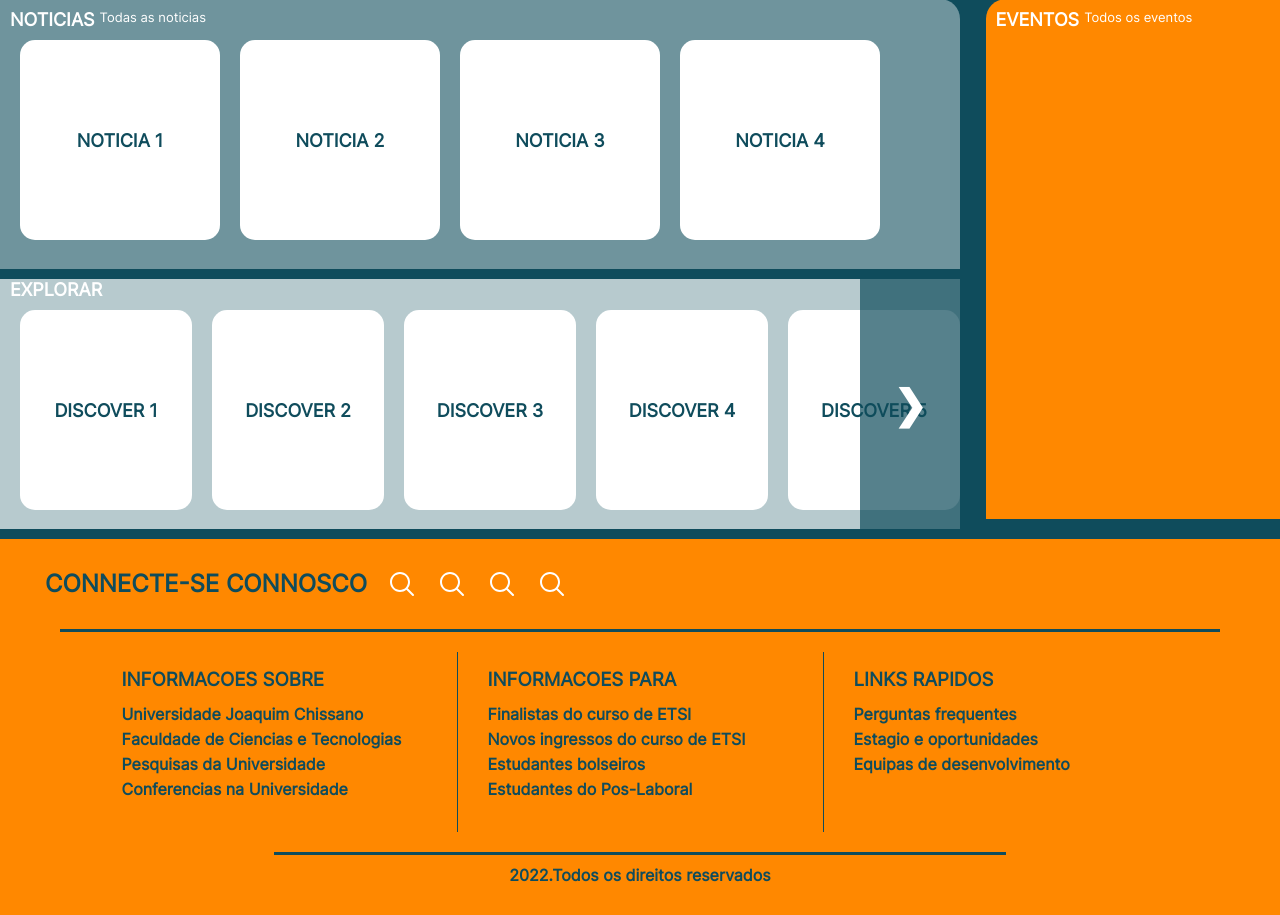
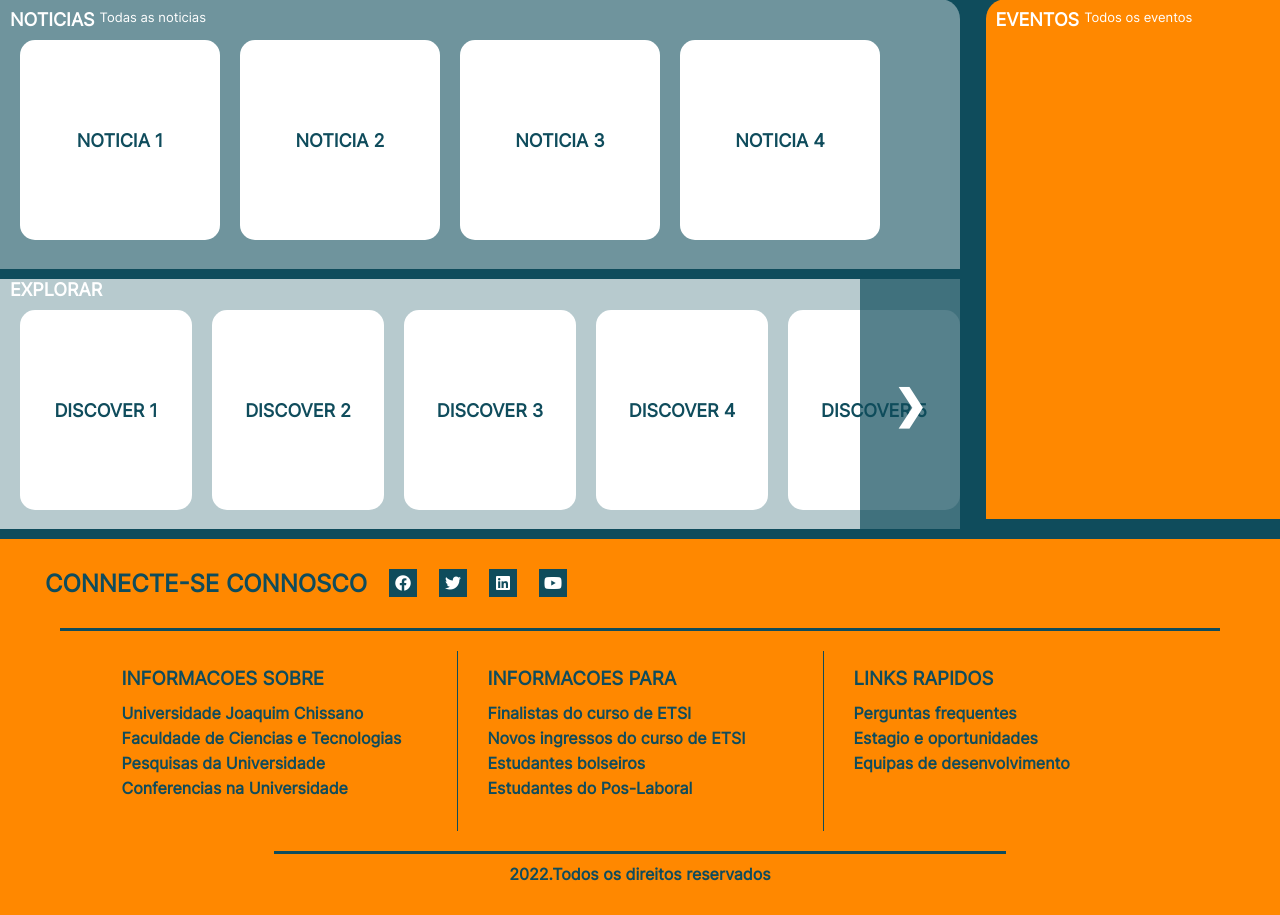
Before and after one commit to Jay-Ubisse/portal-fct, a PHP site: page / in a window 1280 px wide. Shown: the part 568-1483 px from the top of the page. After the commit the page ends 1449 px from the top, so only its background shows below. Run offline with PHP 8.4, Linux system fonts and the light colour scheme.

Commit message:
colocacao de icones no footer

```diff
--- a/assets/css/global.css
+++ b/assets/css/global.css
@@ -101,11 +101,24 @@ footer > section{
 }
 
 .social-media{
+
     text-transform: uppercase;
     display: flex;
     gap: 20px;
     margin-bottom: 30px;
     margin-left: 15px;
+
+}
+.social-media-redes{
+    Width:28px;
+    Height:28px;
+
+    background-color: #0F4C5C;
+    color: #FFFFFF;
+    margin-left: 2px;
+    display: flex;
+    justify-content: center;
+    align-items: center;
 }
 
 /* linhas que dividem a informacao */
--- a/index.html
+++ b/index.html
@@ -1,5 +1,6 @@
 <!DOCTYPE html>
 <html lang="en">
+
 <head>
     <meta charset="UTF-8">
     <meta http-equiv="X-UA-Compatible" content="IE=edge">
@@ -7,7 +8,10 @@
     <title>Portal FCT</title>
     <link rel="stylesheet" href="./assets/css/global.css">
     <link rel="stylesheet" href="./assets/css/index.css">
+    <link rel="stylesheet" href="https://cdnjs.cloudflare.com/ajax/libs/font-awesome/6.2.0/css/all.min.css">
+
 </head>
+
 <body>
     <header>
         <section>
@@ -97,10 +101,16 @@
         <section id="infomation">
             <div class="social-media">
                 <h2>connecte-se connosco</h2>
-                <img src="./assets/img/icons/icon-search.svg" alt="icone de pesquisa">
-                <img src="./assets/img/icons/icon-search.svg" alt="icone de pesquisa">
-                <img src="./assets/img/icons/icon-search.svg" alt="icone de pesquisa">
-                <img src="./assets/img/icons/icon-search.svg" alt="icone de pesquisa">
+
+                <div class="social-media-redes"><i class="fa-brands fa-facebook"></i></div>
+                <div class="social-media-redes"><i class="fa-brands fa-twitter"></i></div>
+                <div class="social-media-redes"> <i class="fa-brands fa-linkedin"></i></div>
+                <div class="social-media-redes"><i class="fa-brands fa-youtube"></i></div>
+
+
+
+
+
             </div>
             <hr id="hr1">
 
@@ -150,4 +160,5 @@
 
     </footer>
 </body>
+
 </html>
```
Lines whose indentation alone changed are shown as unchanged.
